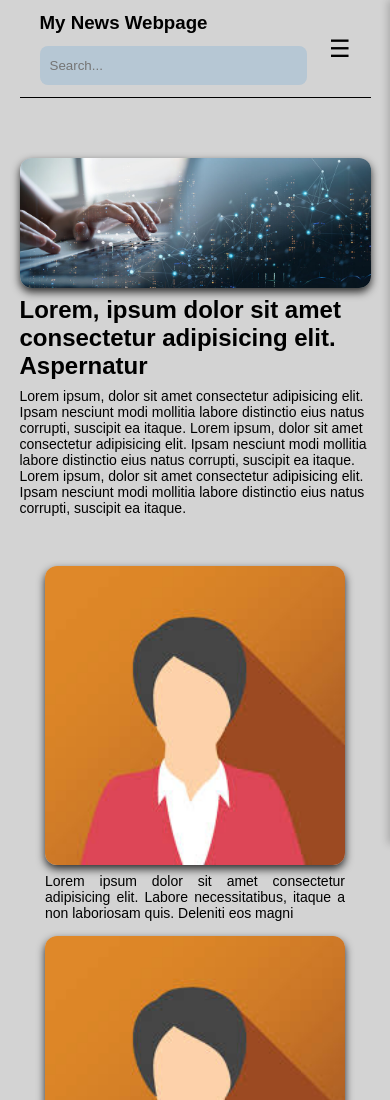
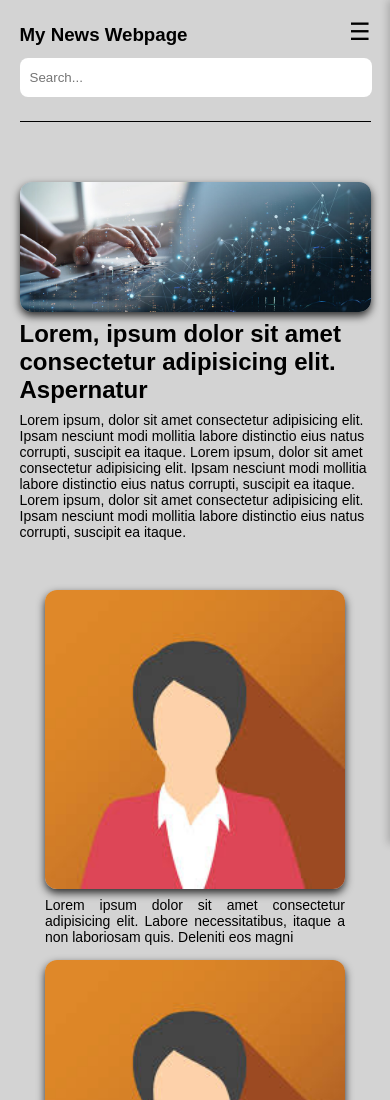
Before and after one commit to reactdevs23/webassignment, a plain HTML site: page index.html in a window 390 px wide. Shown: the top 1100 px of the page. Drawn offline with Linux system fonts and the light colour scheme; a web font is replaced by a local one.

Commit message:
navbar issue

```diff
--- a/styles.css
+++ b/styles.css
@@ -11,6 +11,7 @@
   --Primary-color: #000;
   --Secondary-color: #b6c7d4;
   --Purple-color: #b22b2b;
+  --White: #fff;
 }
 h1,
 h2,
@@ -101,7 +102,7 @@ hr {
   justify-content: space-between;
   align-items: center;
   gap: 12px;
-  padding: 0 20px;
+  padding: 12px 0px;
 }
 
 .left-side {
@@ -116,7 +117,7 @@ hr {
 
 .search-container {
   border-radius: 8px;
-  background: var(--Secondary-color);
+  background: var(--White);
   padding: 12px 10px;
   border: none;
 }
@@ -359,6 +360,9 @@ hr {
   .feature2 {
     align-items: start;
   }
+  .navbar {
+    align-items: flex-start;
+  }
   .left-side {
     flex-direction: column;
     width: 100%;
@@ -391,9 +395,10 @@ hr {
 
   .hamburger {
     display: block;
+    transform: translateY(-6px);
   }
   .search-container {
-    width: 100%;
+    width: calc(100% + 45px);
   }
   .left-side {
     border: none;
```
